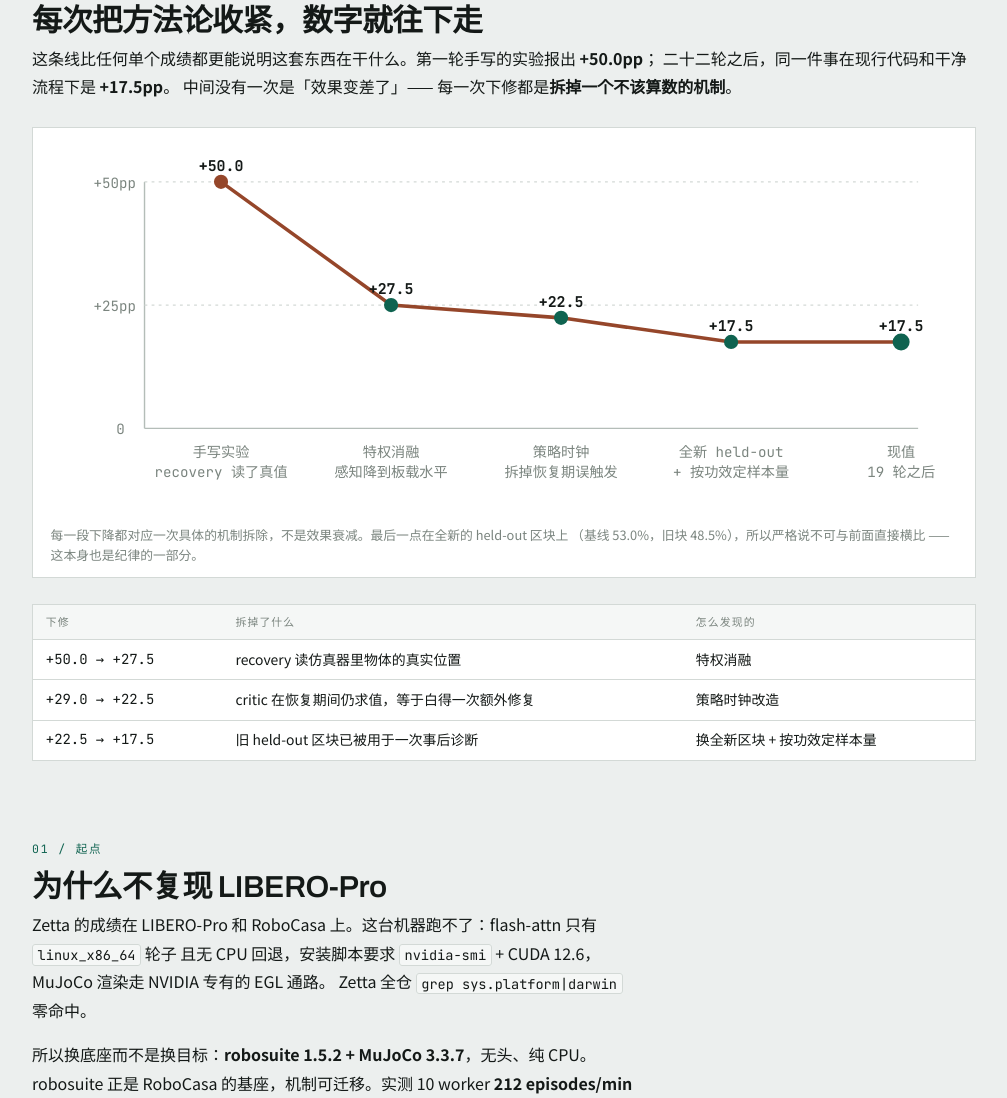
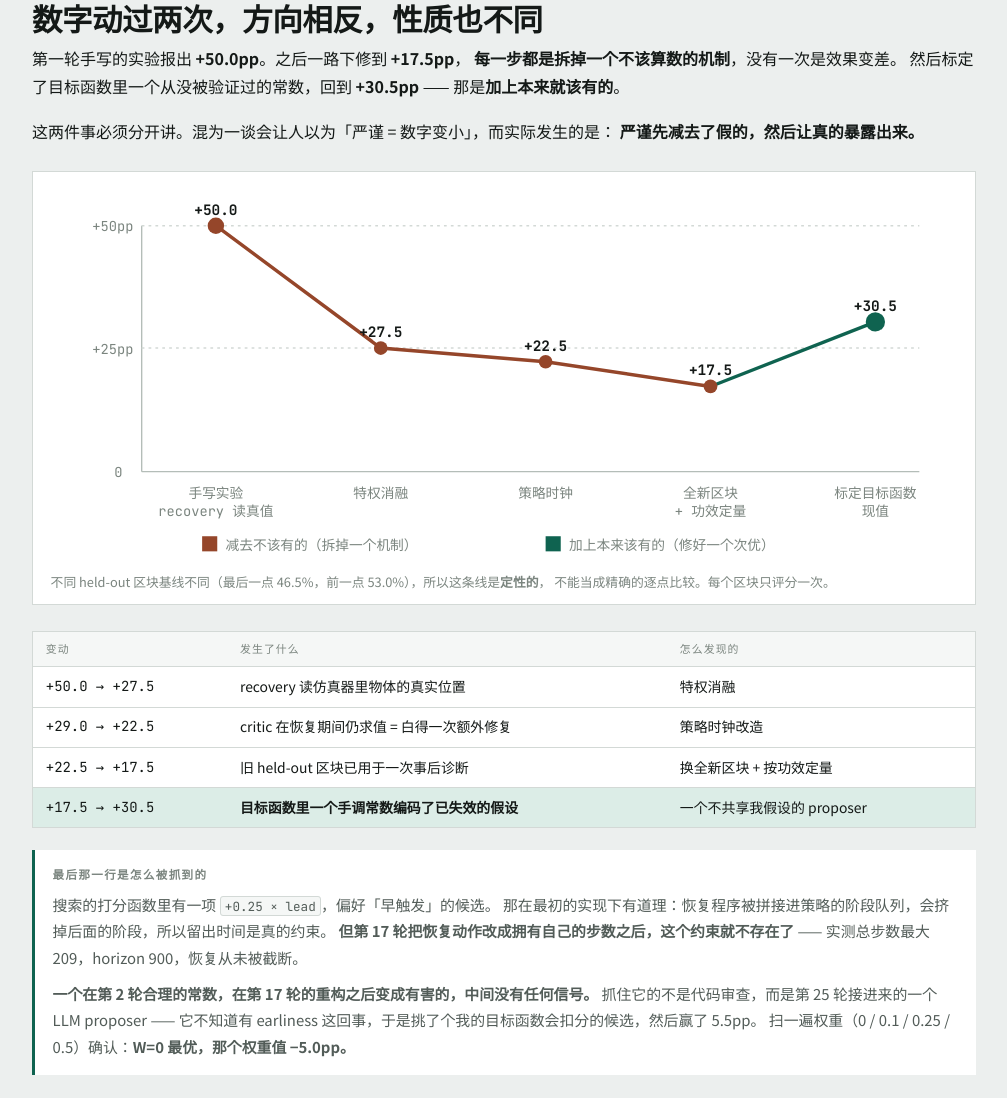
Before and after one commit to GuoZheXinDeGuang/physical-harness, a plain HTML site: page docs/report.html in a window 1280 px wide. Shown: the part 747-1845 px from the top of the page, without its empty margins (136-1143 px from the left). Drawn offline with Linux system fonts and the light colour scheme.

Commit message:
round 28: report's central narrative corrected -- the number moved twice, in opposite directions
Section 00 was titled 'every tightening costs points', which was incomplete. The
first three movements removed mechanisms that should not have counted; the
fourth added something that should have been there all along -- a hand-tuned
constant encoding an assumption a later refactor had already invalidated.

Read as one trend it says rigour costs points. Read correctly it says rigour
subtracted what was false and then let what was real show. The chart is now two
segments in two colours, with a note that blocks differ in baseline so the line
is qualitative.

Band, campaign table and ablation updated to the calibrated run. Pre-publish
sweep caught stray markdown bold that would have rendered as literal asterisks.

```diff
--- a/docs/report.html
+++ b/docs/report.html
@@ -106,7 +106,7 @@ footer{margin-top:5rem;padding-top:1.4rem;border-top:2px solid var(--ink);font-s
 <div class="wrap">
 
 <header class="top">
-  <p class="eyebrow">Governor · 22 轮自主循环 · 2026-08-19 → 08-20 · macOS arm64 / CPU</p>
+  <p class="eyebrow">Governor · 27 轮自主循环 · 2026-08-19 → 08-20 · macOS arm64 / CPU</p>
   <h1>Governor 通宵实测报告</h1>
   <p class="lede">
     把 DeepSeek Harness 的<b>事件日志与运行时不变量</b>、Zetta 的<b>冻结策略 + 演化 critic/recovery + 配对显著性门禁</b>
@@ -115,69 +115,89 @@ footer{margin-top:5rem;padding-top:1.4rem;border-top:2px solid var(--ink);font-s
   </p>
 
   <div class="band">
-    <div><span class="k">+17.5<span style="font-size:.9rem">pp</span></span><span class="v">脚本策略 held-out<br>53.0% → 70.5%，全新区块 n=200</span></div>
+    <div><span class="k">+30.5<span style="font-size:.9rem">pp</span></span><span class="v">脚本策略 held-out<br>46.5% → 77.0%，全新区块 n=200</span></div>
     <div><span class="k">+12.0<span style="font-size:.9rem">pp</span></span><span class="v">行为克隆策略 held-out<br><b>失败不是任何人设计的</b></span></div>
     <div><span class="k">0</span><span class="v">特权预算<br>critic 与 recovery 全零特权</span></div>
-    <div><span class="k">−32.5<span style="font-size:.9rem">pp</span></span><span class="v"><b>方法论收紧的总代价</b><br>从最初的 +50.0pp 一路下修</span></div>
+    <div><span class="k">−5.0<span style="font-size:.9rem">pp</span></span><span class="v"><b>一个手调常数的代价</b><br>目标函数里的 earliness 权重</span></div>
     <div><span class="k">+24.5<span style="font-size:.9rem">pp</span></span><span class="v">跨任务零样本迁移<br>Stack，规则一字未改</span></div>
-    <div><span class="k">55</span><span class="v">测试全绿<br>2900+ 行实现 / 900 行测试</span></div>
+    <div><span class="k">77</span><span class="v">测试全绿<br>3600+ 行实现 / 1400 行测试</span></div>
   </div>
-  <p class="bandnote">当前数字取自 Round 18（现行代码、全新 held-out 区块）、Round 10 的迁移实验与 Round 14 的克隆策略验收。每个 held-out 区块只评分一次。</p>
+  <p class="bandnote">当前数字取自 Round 27（标定后的目标函数、全新 held-out 区块 6000-6199）、Round 10 的迁移实验与 Round 14 的克隆策略验收。每个 held-out 区块只评分一次。</p>
 </header>
 
 
 <section>
   <p class="num">00 / 全局</p>
-  <h2>每次把方法论收紧，数字就往下走</h2>
+  <h2>数字动过两次，方向相反，性质也不同</h2>
   <p class="w">
-    这条线比任何单个成绩都更能说明这套东西在干什么。第一轮手写的实验报出 <strong>+50.0pp</strong>；
-    二十二轮之后，同一件事在现行代码和干净流程下是 <strong>+17.5pp</strong>。
-    中间没有一次是「效果变差了」—— 每一次下修都是<strong>拆掉一个不该算数的机制</strong>。
+    第一轮手写的实验报出 <strong>+50.0pp</strong>。之后一路下修到 <strong>+17.5pp</strong>，
+    <strong>每一步都是拆掉一个不该算数的机制</strong>，没有一次是效果变差。
+    然后标定了目标函数里一个从没被验证过的常数，回到 <strong>+30.5pp</strong> ——
+    那是<strong>加上本来就该有的</strong>。
+  </p>
+  <p class="w">
+    这两件事必须分开讲。混为一谈会让人以为「严谨 = 数字变小」，而实际发生的是：
+    <strong>严谨先减去了假的，然后让真的暴露出来。</strong>
   </p>
   <figure>
     <div class="chartscroll">
-    <svg viewBox="0 0 640 260" role="img" aria-label="headline 数字随方法论收紧而下降">
-      <line class="axis" x1="66" y1="200" x2="612" y2="200"/>
-      <line class="axis" x1="66" y1="26" x2="66" y2="200"/>
-      <line class="grid" x1="66" y1="26" x2="612" y2="26"/><text class="lbl" x="30" y="30">+50pp</text>
-      <line class="grid" x1="66" y1="113" x2="612" y2="113"/><text class="lbl" x="30" y="117">+25pp</text>
-      <text class="lbl" x="46" y="204">0</text>
-      <polyline fill="none" stroke="var(--fail)" stroke-width="2.5" points="120,26 240,113 360,122 480,139 600,139"/>
-      <circle cx="120" cy="26"  r="5" fill="var(--fail)"/>
-      <circle cx="240" cy="113" r="5" fill="var(--pass)"/>
-      <circle cx="360" cy="122" r="5" fill="var(--pass)"/>
-      <circle cx="480" cy="139" r="5" fill="var(--pass)"/>
-      <circle cx="600" cy="139" r="6" fill="var(--pass)"/>
+    <svg viewBox="0 0 660 270" role="img" aria-label="headline 数字的两段变化">
+      <line class="axis" x1="66" y1="205" x2="632" y2="205"/>
+      <line class="axis" x1="66" y1="26" x2="66" y2="205"/>
+      <line class="grid" x1="66" y1="26" x2="632" y2="26"/><text class="lbl" x="30" y="30">+50pp</text>
+      <line class="grid" x1="66" y1="115" x2="632" y2="115"/><text class="lbl" x="30" y="119">+25pp</text>
+      <text class="lbl" x="46" y="209">0</text>
+      <polyline fill="none" stroke="var(--fail)" stroke-width="2.5" points="120,26 240,115 360,125 480,143"/>
+      <polyline fill="none" stroke="var(--pass)" stroke-width="2.5" points="480,143 600,96"/>
+      <circle cx="120" cy="26"  r="6" fill="var(--fail)"/>
+      <circle cx="240" cy="115" r="5" fill="var(--fail)"/>
+      <circle cx="360" cy="125" r="5" fill="var(--fail)"/>
+      <circle cx="480" cy="143" r="5" fill="var(--fail)"/>
+      <circle cx="600" cy="96"  r="7" fill="var(--pass)"/>
       <text class="val" x="120" y="18" text-anchor="middle">+50.0</text>
-      <text class="val" x="240" y="105" text-anchor="middle">+27.5</text>
-      <text class="val" x="360" y="114" text-anchor="middle">+22.5</text>
-      <text class="val" x="480" y="131" text-anchor="middle">+17.5</text>
-      <text class="val" x="600" y="131" text-anchor="middle">+17.5</text>
-      <text class="lbl" x="120" y="220" text-anchor="middle">手写实验</text>
-      <text class="lbl" x="120" y="234" text-anchor="middle" fill="var(--fail)">recovery 读了真值</text>
-      <text class="lbl" x="240" y="220" text-anchor="middle">特权消融</text>
-      <text class="lbl" x="240" y="234" text-anchor="middle">感知降到板载水平</text>
-      <text class="lbl" x="360" y="220" text-anchor="middle">策略时钟</text>
-      <text class="lbl" x="360" y="234" text-anchor="middle">拆掉恢复期误触发</text>
-      <text class="lbl" x="480" y="220" text-anchor="middle">全新 held-out</text>
-      <text class="lbl" x="480" y="234" text-anchor="middle">+ 按功效定样本量</text>
-      <text class="lbl" x="600" y="220" text-anchor="middle">现值</text>
-      <text class="lbl" x="600" y="234" text-anchor="middle">19 轮之后</text>
+      <text class="val" x="240" y="107" text-anchor="middle">+27.5</text>
+      <text class="val" x="360" y="117" text-anchor="middle">+22.5</text>
+      <text class="val" x="480" y="135" text-anchor="middle">+17.5</text>
+      <text class="val" x="600" y="88" text-anchor="middle">+30.5</text>
+      <text class="lbl" x="120" y="224" text-anchor="middle">手写实验</text>
+      <text class="lbl" x="120" y="237" text-anchor="middle" fill="var(--fail)">recovery 读真值</text>
+      <text class="lbl" x="240" y="224" text-anchor="middle">特权消融</text>
+      <text class="lbl" x="360" y="224" text-anchor="middle">策略时钟</text>
+      <text class="lbl" x="480" y="224" text-anchor="middle">全新区块</text>
+      <text class="lbl" x="480" y="237" text-anchor="middle">+ 功效定量</text>
+      <text class="lbl" x="600" y="224" text-anchor="middle" fill="var(--pass)">标定目标函数</text>
+      <text class="lbl" x="600" y="237" text-anchor="middle" fill="var(--pass)">现值</text>
+      <rect x="110" y="252" width="11" height="11" fill="var(--fail)"/>
+      <text class="lbl" x="127" y="262">减去不该有的（拆掉一个机制）</text>
+      <rect x="360" y="252" width="11" height="11" fill="var(--pass)"/>
+      <text class="lbl" x="377" y="262">加上本来该有的（修好一个次优）</text>
     </svg>
     </div>
     <figcaption>
-      每一段下降都对应一次具体的机制拆除，不是效果衰减。最后一点在全新的 held-out 区块上
-      （基线 53.0%，旧块 48.5%），所以严格说不可与前面直接横比 —— 这本身也是纪律的一部分。
+      不同 held-out 区块基线不同（最后一点 46.5%，前一点 53.0%），所以这条线是<strong>定性的</strong>，
+      不能当成精确的逐点比较。每个区块只评分一次。
     </figcaption>
   </figure>
   <div class="tw"><table>
-    <thead><tr><th>下修</th><th>拆掉了什么</th><th>怎么发现的</th></tr></thead>
+    <thead><tr><th>变动</th><th>发生了什么</th><th>怎么发现的</th></tr></thead>
     <tbody>
       <tr><td class="n">+50.0 → +27.5</td><td>recovery 读仿真器里物体的真实位置</td><td>特权消融</td></tr>
-      <tr><td class="n">+29.0 → +22.5</td><td>critic 在恢复期间仍求值，等于白得一次额外修复</td><td>策略时钟改造</td></tr>
-      <tr><td class="n">+22.5 → +17.5</td><td>旧 held-out 区块已被用于一次事后诊断</td><td>换全新区块 + 按功效定样本量</td></tr>
+      <tr><td class="n">+29.0 → +22.5</td><td>critic 在恢复期间仍求值 = 白得一次额外修复</td><td>策略时钟改造</td></tr>
+      <tr><td class="n">+22.5 → +17.5</td><td>旧 held-out 区块已用于一次事后诊断</td><td>换全新区块 + 按功效定量</td></tr>
+      <tr class="hi"><td class="n">+17.5 → +30.5</td><td><strong>目标函数里一个手调常数编码了已失效的假设</strong></td><td>一个不共享我假设的 proposer</td></tr>
     </tbody>
   </table></div>
+  <div class="call ok">
+    <h4>最后那一行是怎么被抓到的</h4>
+    <p>搜索的打分函数里有一项 <code>+0.25 × lead</code>，偏好「早触发」的候选。
+    那在最初的实现下有道理：恢复程序被拼接进策略的阶段队列，会挤掉后面的阶段，所以留出时间是真的约束。
+    <strong>但第 17 轮把恢复动作改成拥有自己的步数之后，这个约束就不存在了</strong> ——
+    实测总步数最大 209，horizon 900，恢复从未被截断。</p>
+    <p><strong>一个在第 2 轮合理的常数，在第 17 轮的重构之后变成有害的，中间没有任何信号。</strong>
+    抓住它的不是代码审查，而是第 25 轮接进来的一个 LLM proposer ——
+    它不知道有 earliness 这回事，于是挑了个我的目标函数会扣分的候选，然后赢了 5.5pp。
+    扫一遍权重（0 / 0.1 / 0.25 / 0.5）确认：<strong>W=0 最优，那个权重值 −5.0pp。</strong></p>
+  </div>
 </section>
 
 <section>
@@ -211,21 +231,19 @@ footer{margin-top:5rem;padding-top:1.4rem;border-top:2px solid var(--ink);font-s
   <div class="tw"><table>
     <thead><tr><th>代</th><th>候选（自动搜索，零特权）</th><th>样本量</th><th>提升 vs 父代</th><th>修复/破坏</th><th>p</th><th>判定</th></tr></thead>
     <tbody>
-      <tr><td class="n">1</td><td class="m">running_min(finger_gap) &lt; 0.0129 @58</td><td class="n">60 种子</td><td class="n">+11.7%</td><td class="n">7 / 0</td><td class="n">0.016</td><td><span class="tag p">提升</span></td></tr>
-      <tr><td class="n">2</td><td class="m">gripper_effort &gt; 0.0861 @58</td><td class="n">90 种子</td><td class="n">+7.8%</td><td class="n">8 / 1</td><td class="n">0.039</td><td><span class="tag p">提升</span></td></tr>
-      <tr><td class="n">3</td><td class="m">gripper_effort &gt; 0.0292 dwell3 @56</td><td class="n">112 种子</td><td class="n">+2.7%</td><td class="n">4 / 1</td><td class="n">0.375</td><td><span class="tag r">拒绝</span></td></tr>
+      <tr><td class="n">1</td><td class="m">finger_gap &lt; 0.002118 @41</td><td class="n">60 种子</td><td class="n">+25.0%</td><td class="n">15 / 0</td><td class="n">6e-5</td><td><span class="tag p">提升</span></td></tr>
+      <tr><td class="n">2</td><td class="m">gripper_effort &gt; 0.0862 dwell2 @56</td><td class="n">157 种子</td><td class="n">+3.2%</td><td class="n">8 / 3</td><td class="n">0.227</td><td><span class="tag r">拒绝</span></td></tr>
     </tbody>
   </table></div>
 
-  <p><strong>held-out（全新区块，只评一次，n=200）：53.0% → 70.5%，+17.5pp，36 修复 / 1 破坏，p&lt;1e-5。</strong></p>
+  <p><strong>held-out（全新区块 6000-6199，只评一次，n=200）：46.5% → 77.0%，+30.5pp，61 修复 / 0 破坏，p&lt;1e-5。</strong></p>
   <p class="w"><strong>样本量随世代递增（60 → 90 → 112），这是刻意的。</strong>
   第一代打整个失败集，第二代只打第一代剩下的 —— 残余效应量变小，固定样本量会让后期世代
   系统性功效不足。用精确 McNemar 枚举算：80% 功效需要 20 对不一致。
   第 g 代的样本量由<strong>第 g−1 代已测出的残余率</strong>决定，种子取自预注册的有序池，
   所以候选自身的结果绝不影响它被判定的样本量 —— 那会是 optional stopping，是另一个过程。</p>
-  <p class="w">固定 120 种子那次只长出<strong>一条</strong>规则；按功效定量之后长出<strong>两条</strong>，
-  而且总门禁成本 60+90+112 = <strong>262 个种子，低于固定的 360</strong>。
-  早期世代效应大本来就不需要那么多 —— 功效更高的同时反而更便宜。</p>
+  <p class="w">样本量按功效定量还更便宜：早期世代效应大，60 个种子就够把 +25.0% 打到 p=6e-5；
+  第二代残余效应小，自动升到 157 个种子，仍然正确地拒绝了一个 p=0.227 的候选。</p>
 
   <h3>赢的是判断，不是时间</h3>
   <p class="w">受治理的回合因为插入恢复动作会多跑控制步。所以设了盲对照：<strong>同一套 recovery、同样次数、同样的步触发，但无条件触发，不看状态。</strong></p>
@@ -272,10 +290,10 @@ footer{margin-top:5rem;padding-top:1.4rem;border-top:2px solid var(--ink);font-s
       <circle cx="260" cy="40" r="5" fill="var(--pass)"/>
       <circle cx="400" cy="111" r="5" fill="var(--pass)"/>
       <circle cx="540" cy="146" r="5" fill="var(--pass)"/>
-      <text class="val" x="120" y="22" text-anchor="middle">100.0%</text>
-      <text class="val" x="260" y="30" text-anchor="middle">97.5%</text>
-      <text class="val" x="400" y="101" text-anchor="middle">77.5%</text>
-      <text class="val" x="540" y="136" text-anchor="middle">65.0%</text>
+      <text class="val" x="120" y="22" text-anchor="middle">99.5%</text>
+      <text class="val" x="260" y="30" text-anchor="middle">95.0%</text>
+      <text class="val" x="400" y="101" text-anchor="middle">77.0%</text>
+      <text class="val" x="540" y="136" text-anchor="middle">67.0%</text>
       <text class="lbl" x="120" y="218" text-anchor="middle">0.000</text>
       <text class="lbl" x="120" y="232" text-anchor="middle" fill="var(--fail)">真值·特权</text>
       <text class="lbl" x="260" y="218" text-anchor="middle">0.010</text>
@@ -285,7 +303,7 @@ footer{margin-top:5rem;padding-top:1.4rem;border-top:2px solid var(--ink);font-s
     </svg>
     </div>
     <figcaption>
-      <strong>sd=0.010 的板载感知拿到 97.5%，真值 100.0%。</strong>只要传感器精度到 1cm，特权买不到任何东西；
+      <strong>sd=0.010 的板载感知拿到 95.0%，真值 99.5%。</strong>只要传感器精度到 1cm，特权买不到任何东西；
       退化的拐点在 sd=0.020。n=200，每点都是一次配对同种子门禁。
     </figcaption>
   </figure>
@@ -659,7 +677,7 @@ footer{margin-top:5rem;padding-top:1.4rem;border-top:2px solid var(--ink);font-s
 <pre><code>cd ~/Desktop/physical-harness
 uv venv --python 3.12 .venv &amp;&amp; uv pip install -e ".[dev]"
 
-.venv/bin/python -m pytest -q          <span style="color:var(--ink-3)"># 55 tests</span>
+.venv/bin/python -m pytest -q          <span style="color:var(--ink-3)"># 77 tests</span>
 
 <span style="color:var(--ink-3)"># 一次完整的零特权 campaign，约 10 分钟、约 4000 个真实回合</span>
 PYTHONPATH=. .venv/bin/python -c "
@@ -678,7 +696,7 @@ run_campaign(p, CampaignStore(Path('runs/demo')))"</code></pre>
 </section>
 
 <footer>
-  22 轮自主循环，2900+ 行实现 + 900 行测试，55 个测试全绿，22 篇过程记录。
+  27 轮自主循环，3600+ 行实现 + 1400 行测试，77 个测试全绿，27 篇过程记录。
   全部数字来自 macOS arm64 / Apple Silicon / 无 GPU 上的真实 MuJoCo 回合。
   零外部 API 调用，零 mock 验证。每个 held-out 区块只评分一次。
 </footer>
```
Also changed, not shown: STATUS.md (+9 -8 lines), progress.md (+25 -0 lines).
